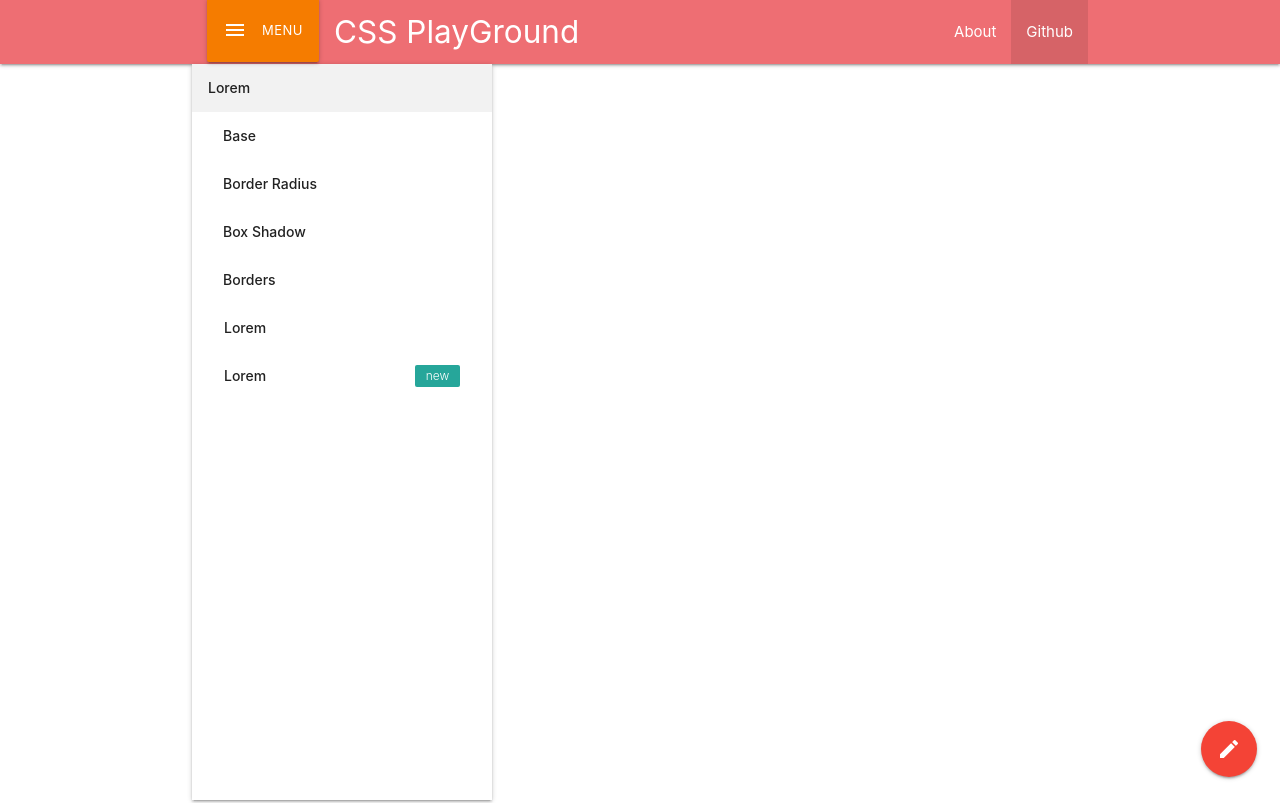
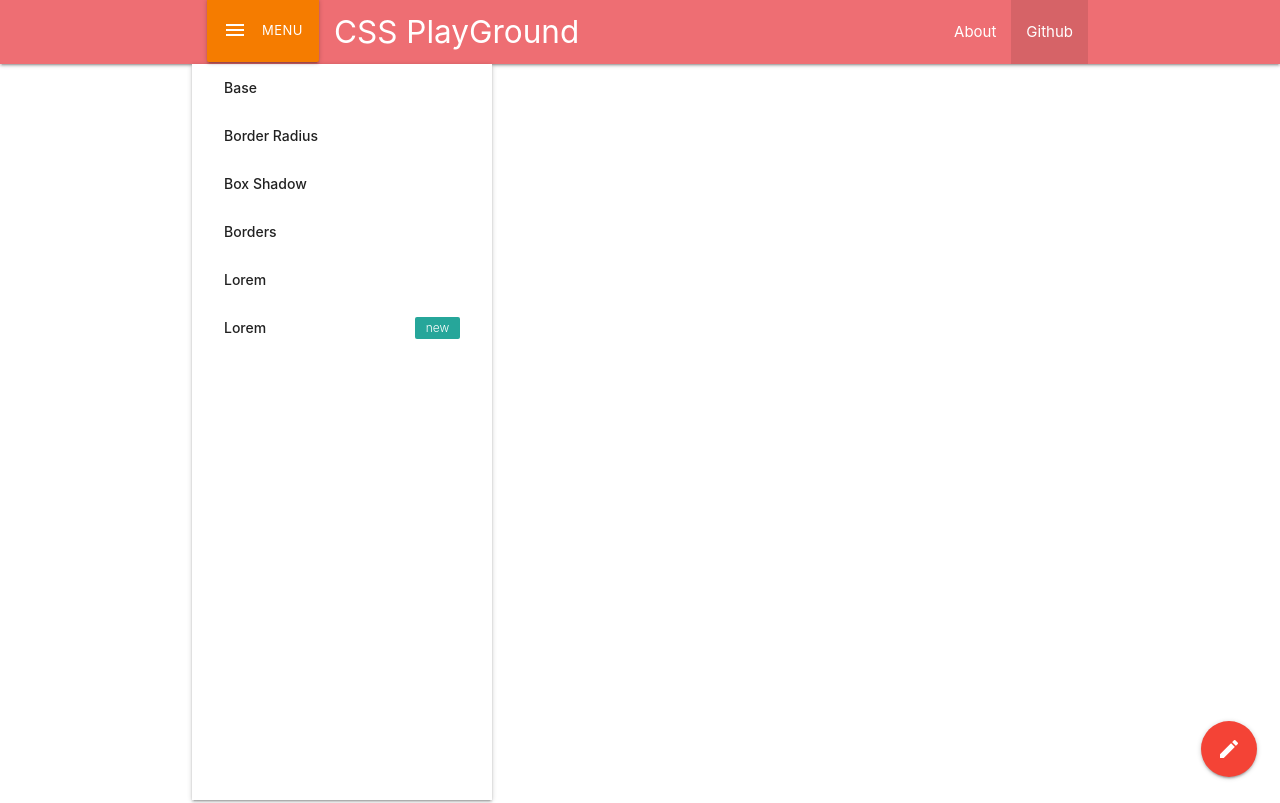
Before and after one commit to Aivirth/CssPlayground, a React (Create React App) app: page /borders in a window 1280 px wide. Shown: the top 803 px of the page. Built offline with nearby package versions, Linux system fonts and the light colour scheme.

Commit message:
Reworked Sidenav links

```diff
--- a/src/components/Navigation/Sidenav/Sidenav.js
+++ b/src/components/Navigation/Sidenav/Sidenav.js
@@ -14,17 +14,6 @@ export default () => {
         height: "calc(100vh - 64px)"
       }}
     >
-      <li className="no-padding">
-        <ul className="collapsible collapsible-accordion">
-          <li className="bold active">
-            <a
-              className="collapsible-header waves-effect waves-teal"
-              tabIndex="0"
-            >
-              Lorem
-            </a>
-            <div className="collapsible-body" style={{ display: "block" }}>
-              <ul>
       <li>
         <Link to="/">Base</Link>
       </li>
@@ -40,12 +29,6 @@ export default () => {
       {/* <li className="active">
                   <Link to="/temp">lorem</Link>
                 </li> */}
-              </ul>
-            </div>
-          </li>
-        </ul>
-      </li>
-
       <li className="bold">
         <a href="/" className="waves-effect waves-teal">
           Lorem
--- a/src/components/Test/Test.js
+++ b/src/components/Test/Test.js
@@ -1,4 +1,5 @@
 import React, { Component } from "react";
+import { Link } from "react-router-dom";
 import M from "materialize-css";
 
 export default class Test extends Component {
@@ -50,19 +51,16 @@ export default class Test extends Component {
           }}
         >
           <li>
-            <a href="#!">
-              <i className="material-icons">cloud</i>
-              First Link With Icon
-            </a>
+            <Link to="/">Base</Link>
           </li>
           <li>
-            <a href="#!">Second Link</a>
+            <Link to="/border-radius">Border Radius</Link>
           </li>
           <li>
-            <div className="divider" />
+            <Link to="/box-shadow">Box Shadow</Link>
           </li>
           <li>
-            <a className="subheader">Subheader</a>
+            <Link to="/borders">Borders</Link>
           </li>
           <li>
             <a className="waves-effect" href="#!">
```
Lines whose indentation alone changed are shown as unchanged.
